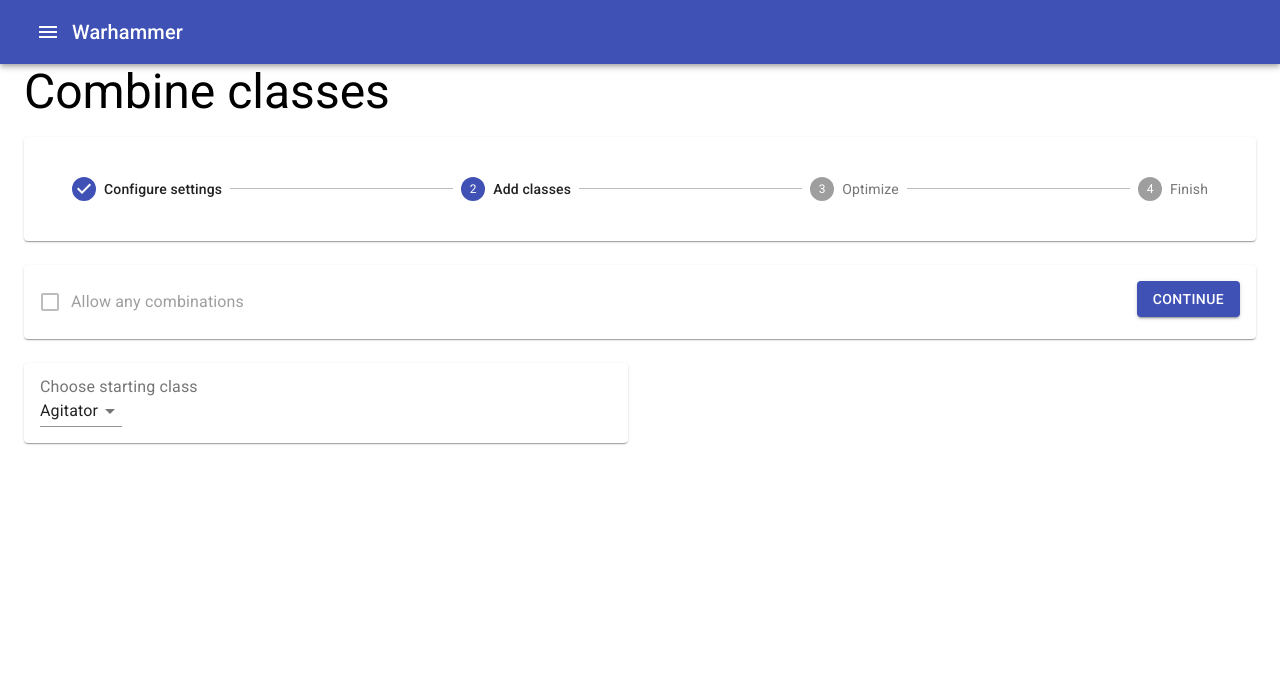
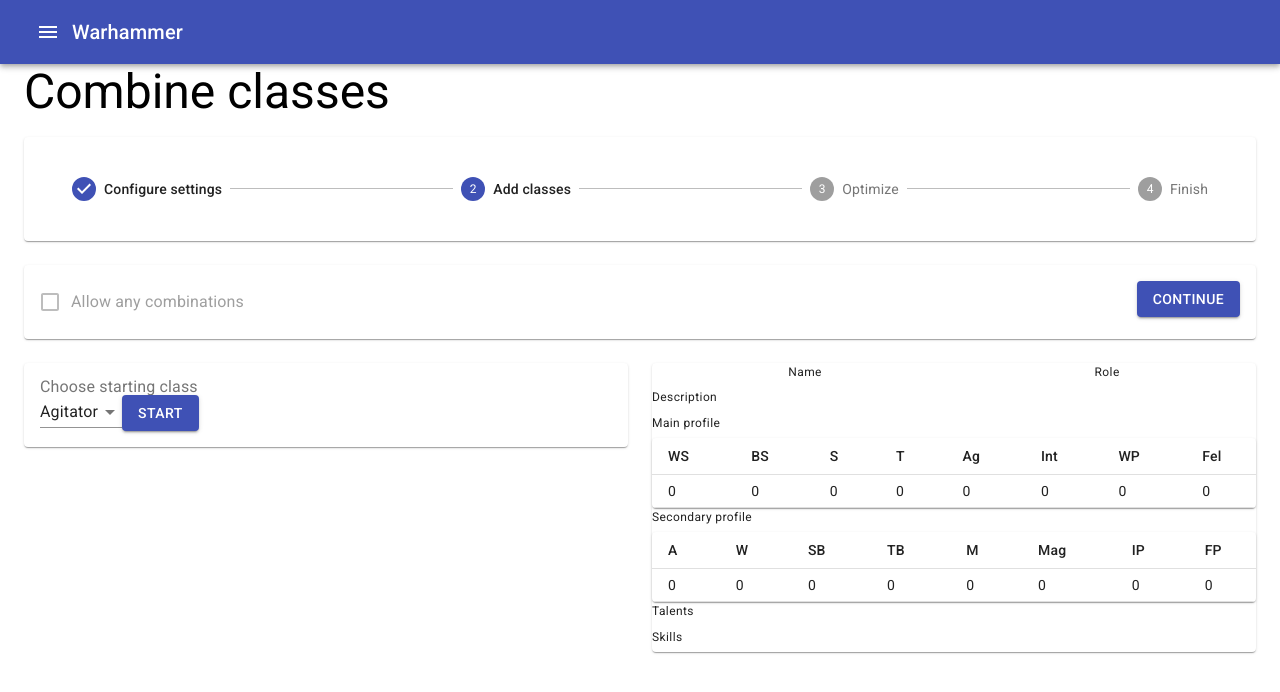
Before and after one commit to matek997/warhammer, a React (Create React App) app: page /warhammer/combine in a window 1280 px wide. Both pictures are taken after a click on the button "CONTINUE". Shown: the top 692 px of the page. Built offline with nearby package versions, Linux system fonts and the light colour scheme.

Commit message:
merging class

```diff
--- /dev/null
+++ b/src/components/ProfessionAccordion.tsx
@@ -0,0 +1,43 @@
+import React from "react";
+import { Theme, createStyles, makeStyles } from "@material-ui/core/styles";
+import Accordion from "@material-ui/core/Accordion";
+import AccordionSummary from "@material-ui/core/AccordionSummary";
+import AccordionDetails from "@material-ui/core/AccordionDetails";
+import Typography from "@material-ui/core/Typography";
+import ExpandMoreIcon from "@material-ui/icons/ExpandMore";
+import { IProfession } from "../models/IProfession";
+import { CharacterCard } from "./CharacterCard";
+const useStyles = makeStyles((theme: Theme) =>
+  createStyles({
+    root: {
+      width: "100%",
+    },
+    heading: {
+      fontSize: theme.typography.pxToRem(15),
+      fontWeight: theme.typography.fontWeightRegular,
+    },
+  })
+);
+
+export const ProfessionAccordion = (props: { profession: IProfession }) => {
+  const classes = useStyles();
+
+  return (
+    <div className={classes.root}>
+      <Accordion>
+        <AccordionSummary
+          expandIcon={<ExpandMoreIcon />}
+          aria-controls="panel1a-content"
+          id="panel1a-header"
+        >
+          <Typography className={classes.heading}>
+            {props.profession.label}
+          </Typography>
+        </AccordionSummary>
+        <AccordionDetails>
+          <CharacterCard profession={props.profession} />
+        </AccordionDetails>
+      </Accordion>
+    </div>
+  );
+};
--- a/src/components/views/Combine.tsx
+++ b/src/components/views/Combine.tsx
@@ -15,7 +15,9 @@
 import { ProfessionProvider } from "../../data/Provider";
 import { ProfessionSelect } from "../ProfessionSelect";
 import { Professions } from "../../data/Professions";
-
+import { ProfessionAccordion } from "../ProfessionAccordion";
+import { CharacterCard } from "../CharacterCard";
+import { ProfessionBuilder } from "../../misc/ProfessionBuilder";
 const useStyles = makeStyles((theme) => ({
   root: {
     flexGrow: 1,
@@ -36,7 +38,33 @@
   allowUnsafe: boolean;
   toCombine: IProfession[];
 };
+const sumProfs = (profs: IProfession[]) => {
+  const builder = new ProfessionBuilder();
+  builder.srcList = profs;
+  builder.build();
+  return builder.profession;
+};
+const getValidOptions = (viewState: ViewState) => {
+  const profsAll = ProfessionProvider.getAll();
+  if (viewState.allowUnsafe) return profsAll;
+  const advanceTo: string[] = [];
+  const current: string[] = [];
+  viewState.toCombine.forEach((el) => {
+    current.push(el.id);
+    el.advanceTo.forEach((id) => {
+      advanceTo.push(id);
+    });
+  });
+  console.log("all");
+  const allowed: { [index: string]: IProfession } = {};
+  Object.keys(profsAll).forEach((id) => {
+    const prof = profsAll[id as Professions];
+    if ((advanceTo.includes(id) || !prof.isAdvanced) && !current.includes(id))
+      allowed[id] = prof;
+  });
 
+  return allowed;
+};
 export const Combine = (props: { fromState?: ViewState }) => {
   let [viewState, setViewState] = useState(
     props.fromState ??
@@ -46,7 +74,8 @@
         toCombine: [],
       } as ViewState)
   );
-  const profsAll = ProfessionProvider.getAll();
+  const [opts, setOpts] = useState(getValidOptions(viewState));
+  let [selectedOpt, setSelectedOpt] = useState(opts[Object.keys(opts)[0]]);
   const refreshState = () => setViewState(Object.assign({}, viewState));
   const handleButtonClick = () => {
     console.log(viewState);
@@ -54,28 +83,7 @@
     refreshState();
   };
   const classes = useStyles();
-  const getValidOptions = () => {
-    if (viewState.allowUnsafe) return profsAll;
 
-    const advanceTo: string[] = [];
-    const current: string[] = [];
-    viewState.toCombine.forEach((el) => {
-      current.push(el.id);
-      el.advanceTo.forEach((id) => {
-        advanceTo.push(id);
-      });
-    });
-    console.log("all");
-    const allowed: { [index: string]: IProfession } = {};
-    Object.keys(profsAll).forEach((id) => {
-      const prof = profsAll[id as Professions];
-      if ((advanceTo.includes(id) || !prof.isAdvanced) && !current.includes(id))
-        allowed[id] = prof;
-    });
-
-    return allowed;
-  };
-  const opts = getValidOptions();
   return (
     <Container>
       <Typography variant="h3" gutterBottom>
@@ -112,6 +120,7 @@
                       disabled={viewState.step !== 0}
                       onChange={() => {
                         viewState.allowUnsafe = !viewState.allowUnsafe;
+                        setOpts(getValidOptions(viewState));
                         refreshState();
                       }}
                       name="unsafe"
@@ -139,10 +148,61 @@
                     <InputLabel>Choose starting class</InputLabel>
                     <ProfessionSelect
                       options={opts}
-                      value={Object.keys(opts)[0]}
+                      value={selectedOpt}
+                      onChange={(val) => {
+                        setSelectedOpt(val);
+                      }}
                     />
+                    <Button
+                      onClick={() => {
+                        viewState.toCombine = [selectedOpt];
+                        setOpts(getValidOptions(viewState));
+                        refreshState();
+                      }}
+                      variant="contained"
+                      color="primary"
+                    >
+                      Start
+                    </Button>
                   </div>
                 )}
+                {viewState.toCombine.length > 0 && (
+                  <div>
+                    <div>
+                      {viewState.toCombine.map((prof) => {
+                        return <ProfessionAccordion profession={prof} />;
+                      })}
+                    </div>
+                    <div>
+                      <InputLabel>Choose next class</InputLabel>
+                      <ProfessionSelect
+                        options={opts}
+                        value={selectedOpt}
+                        onChange={(val) => {
+                          setSelectedOpt(val);
+                        }}
+                      />
+                      <Button
+                        onClick={() => {
+                          viewState.toCombine.push(selectedOpt);
+                          setOpts(getValidOptions(viewState));
+                          refreshState();
+                        }}
+                        variant="contained"
+                        color="primary"
+                      >
+                        Add
+                      </Button>
+                    </div>
+                  </div>
+                )}
+              </Paper>
+            </Grid>
+          )}
+          {viewState.step === 1 && (
+            <Grid item xs={12} sm={6}>
+              <Paper>
+                <CharacterCard profession={sumProfs(viewState.toCombine)} />
               </Paper>
             </Grid>
           )}
--- /dev/null
+++ b/src/misc/ProfessionBuilder.tsx
@@ -0,0 +1,114 @@
+import { IMainProfile } from "../models/IMainProfile";
+import { IProfession } from "../models/IProfession";
+import { IProfile } from "../models/IProfile";
+import { ISecondaryProfile } from "../models/ISecondaryProfile";
+import { SkillDef } from "../models/SkillDef";
+export class ProfessionBuilder {
+  srcList!: IProfession[];
+  protected _profession!: IProfession;
+  get profession() {
+    return this._profession;
+  }
+  constructor() {
+    this.reset();
+    // if (list) this.setList(list);
+  }
+
+  public addProfession(prof: IProfession) {
+    this.srcList.push(prof);
+    return this;
+  }
+  public reset() {
+    this.srcList = [];
+    this.clear();
+  }
+  public clear() {
+    this._profession = this.getEmpty();
+  }
+  public build(clear = false) {
+    if (clear) this.clear();
+    this.srcList.forEach((el) => {
+      this._profession.mainProfile = this.getMergedIProfiles(
+        this._profession.mainProfile,
+        el.mainProfile
+      );
+      this._profession.secondaryProfile = this.getMergedIProfiles(
+        this._profession.secondaryProfile,
+        el.secondaryProfile
+      );
+      this._profession.advanceFrom = this._profession.advanceFrom.concat(
+        el.advanceFrom
+      );
+      this._profession.advanceTo = this._profession.advanceTo.concat(
+        el.advanceTo
+      );
+      this._profession.skills = this._profession.skills.concat(el.skills);
+      this._profession.talents = this._profession.talents.concat(el.talents);
+      this._profession.trappings = this._profession.trappings.concat(
+        el.trappings
+      );
+      this._profession.numberOfSkills =
+        this._profession.numberOfSkills + el.numberOfSkills;
+      this._profession.numberOfTalents =
+        this._profession.numberOfTalents + el.numberOfTalents;
+      this._profession.numberOfAdvances =
+        this._profession.numberOfAdvances + el.numberOfAdvances;
+    });
+  }
+  private getMergedIProfiles<T extends IProfile>(i1: T, i2: T) {
+    const empty = this.getEmptyIProfile([]);
+    const keys = Object.keys(i1);
+    keys.forEach((el) => (empty[el] = i1[el] + i2[el]));
+    return empty as T;
+  }
+  private getEmptyIProfile(keys: string[]) {
+    const obj: IProfile = {};
+    keys.forEach((k) => (obj[k] = 0));
+    return obj;
+  }
+  getEmptyMainProfile() {
+    return this.getEmptyIProfile([
+      "WS",
+      "BS",
+      "S",
+      "T",
+      "Ag",
+      "Int",
+      "WP",
+      "Fel",
+    ]) as IMainProfile;
+  }
+  getEmptySecondaryProfile() {
+    return this.getEmptyIProfile([
+      "A",
+      "W",
+      "SB",
+      "TB",
+      "M",
+      "Mag",
+      "IP",
+      "FP",
+    ]) as ISecondaryProfile;
+  }
+  getEmpty(): IProfession {
+    return {
+      id: "",
+      label: "",
+      description: "",
+      role: "",
+      isAdvanced: false,
+      mainProfile: this.getEmptyMainProfile(),
+      secondaryProfile: this.getEmptySecondaryProfile(),
+      advanceFrom: [],
+      advanceTo: [],
+      skills: [],
+      talents: [],
+      trappings: [],
+      notes: "",
+      source: "",
+      numberOfSkills: 0,
+      numberOfTalents: 0,
+      numberOfAdvances: 0,
+    };
+  }
+}
--- a/src/models/IProfile.ts
+++ b/src/models/IProfile.ts
@@ -1,3 +1,3 @@
 export interface IProfile {
-	[index: string]: Number;
+	[index: string]: number;
 }
```
Also changed, not shown: package.json (line endings or trailing spaces), 1 other file (tests, documents, lock files or other folders).
